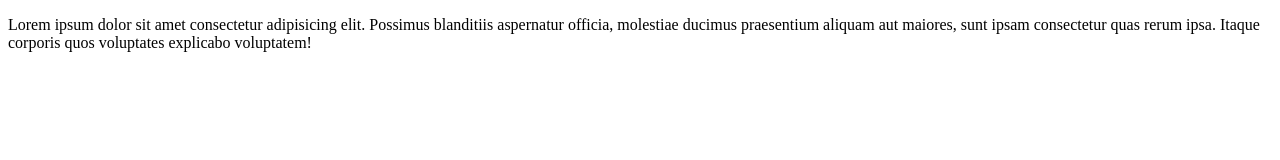
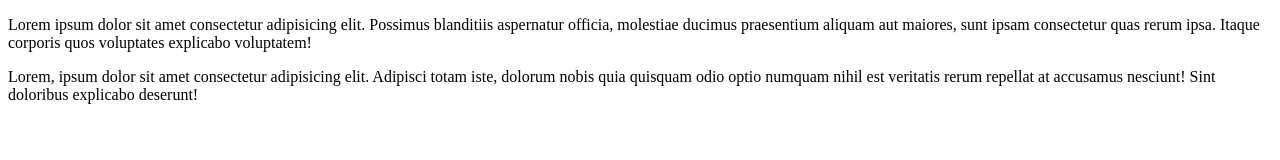
Before and after one commit to CrashOverr/SalesforceApex, a plain HTML site: page index.html in a window 1280 px wide. Drawn offline with Linux system fonts and the light colour scheme.

Commit message:
third commit

```diff
--- a/index.html
+++ b/index.html
@@ -10,5 +10,7 @@
     <p>
         Lorem ipsum dolor sit amet consectetur adipisicing elit. Possimus blanditiis aspernatur officia, molestiae ducimus praesentium aliquam aut maiores, sunt ipsam consectetur quas rerum ipsa. Itaque corporis quos voluptates explicabo voluptatem!
     </p>
+
+    <p>Lorem, ipsum dolor sit amet consectetur adipisicing elit. Adipisci totam iste, dolorum nobis quia quisquam odio optio numquam nihil est veritatis rerum repellat at accusamus nesciunt! Sint doloribus explicabo deserunt!</p>
 </body>
 </html>
```
